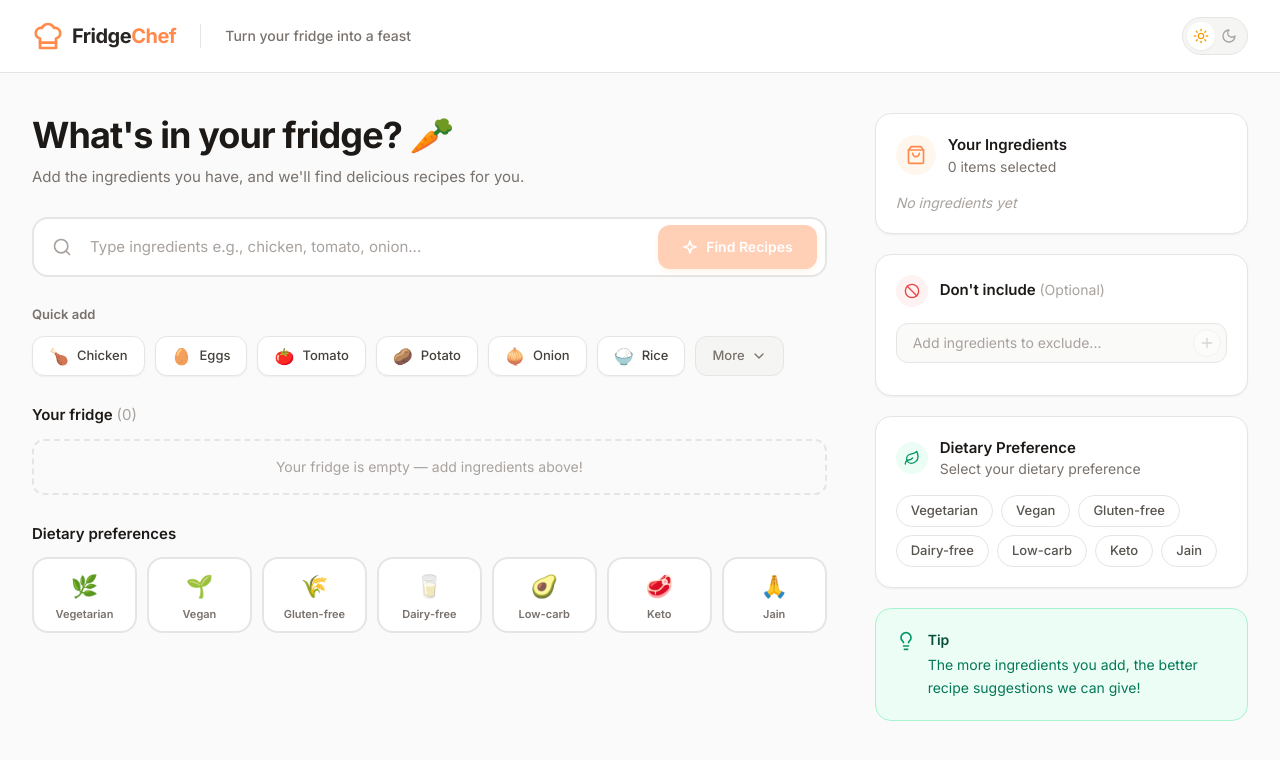
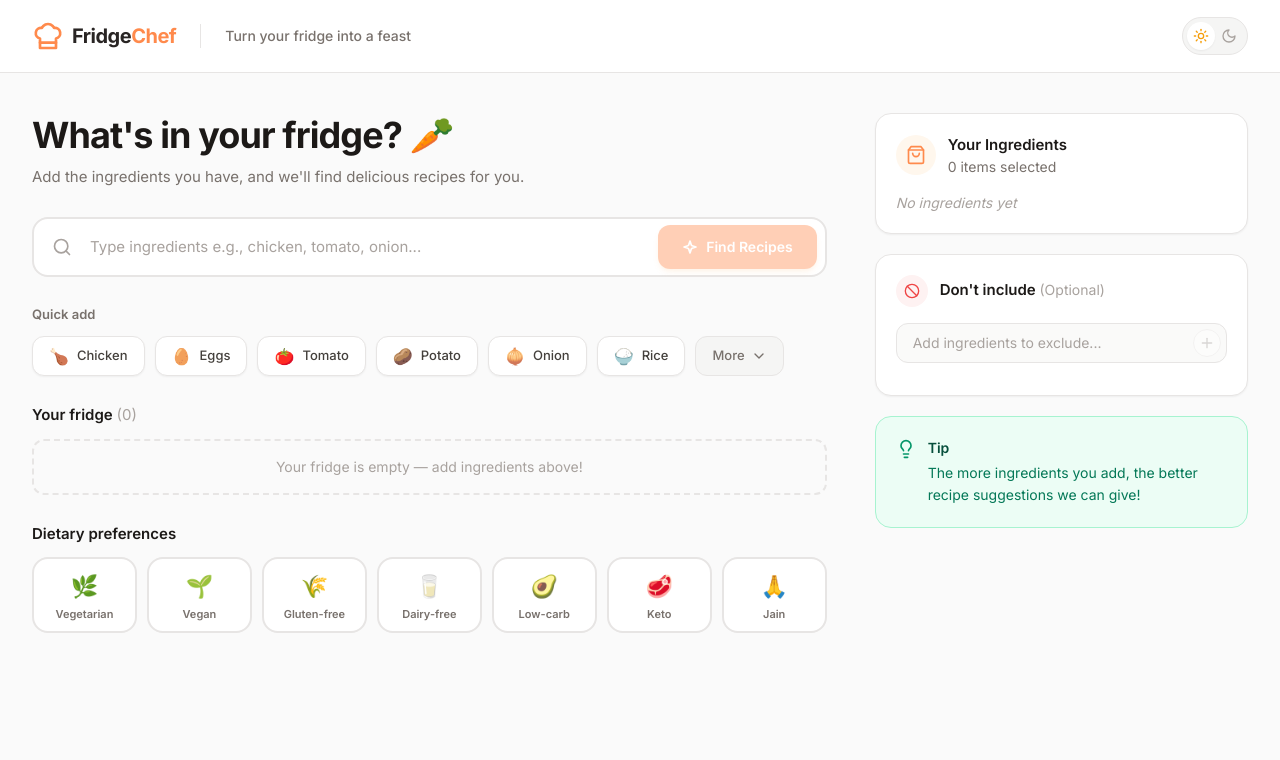
Before and after one commit to harshgupta170704/Fridge-to-recipe-Ai-Integration, a React (Vite) app in the folder client/: page / in a window 1280 px wide. Shown: the top 760 px of the page. Built offline with nearby package versions, Linux system fonts and the light colour scheme.

Commit message:
fix: remove duplicate dietary cards and add AI generated recipe images

```diff
--- a/client/src/components/FilterPanel.jsx
+++ b/client/src/components/FilterPanel.jsx
@@ -137,39 +137,7 @@ export function FilterPanel({
         </div>
       </div>
 
-      {/* ── Card 3: Dietary Preference ───────────────────────── */}
-      <div className="bg-white dark:bg-stone-900 rounded-2xl border border-stone-200 dark:border-stone-800 shadow-sm p-5">
-        <div className="flex items-center gap-3 mb-4">
-          <div className="w-8 h-8 rounded-full bg-emerald-50 dark:bg-emerald-900/20 flex items-center justify-center flex-shrink-0">
-            <Leaf className="w-4 h-4 text-emerald-600 dark:text-emerald-400" />
-          </div>
-          <div>
-            <h3 className="font-semibold text-stone-900 dark:text-stone-100 text-[15px]">Dietary Preference</h3>
-            <p className="text-sm text-stone-500 dark:text-stone-400">Select your dietary preference</p>
-          </div>
-        </div>
-
-        <div className="flex flex-wrap gap-2">
-          {DIETARY_OPTIONS.map((opt) => {
-            const isSelected = dietary === opt;
-            return (
-              <button key={opt}
-                onClick={() => onDietaryChange(isSelected ? '' : opt)}
-                className={`inline-flex items-center gap-1.5 h-8 px-3.5 rounded-full text-[13px] font-medium transition-all
-                  ${isSelected
-                    ? 'bg-emerald-500 text-white shadow-sm'
-                    : 'bg-white dark:bg-stone-800 border border-stone-200 dark:border-stone-700 text-stone-600 dark:text-stone-400 hover:border-emerald-300'
-                  }`}
-              >
-                {isSelected && <Check className="w-3.5 h-3.5" />}
-                {opt}
-              </button>
-            );
-          })}
-        </div>
-      </div>
-
-      {/* ── Card 4: Tip ──────────────────────────────────────── */}
+      {/* ── Card 3: Tip ──────────────────────────────────────── */}
       <div className="bg-emerald-50 dark:bg-emerald-950/20 rounded-2xl border border-emerald-200 dark:border-emerald-800/40 p-5">
         <div className="flex gap-3">
           <Lightbulb className="w-5 h-5 text-emerald-600 dark:text-emerald-400 flex-shrink-0 mt-0.5" />
--- a/client/src/components/RecipeCard.jsx
+++ b/client/src/components/RecipeCard.jsx
@@ -183,10 +183,14 @@ export function RecipeCard({ recipe, warnings, onRefine, refining, onClear }) {
                 </div>
               </div>
 
-              {/* Placeholder food image */}
-              <div className="hidden sm:block relative flex-shrink-0 w-[220px] h-[160px] rounded-2xl overflow-hidden bg-gradient-to-br from-orange-100 to-amber-50 dark:from-stone-800 dark:to-stone-700 border border-stone-200 dark:border-stone-700">
-                <div className="absolute inset-0 flex items-center justify-center text-6xl">🍽️</div>
-                <div className="absolute top-2 right-2 bg-white dark:bg-stone-800 rounded-full px-2.5 py-1 flex items-center gap-1 shadow-sm border border-stone-200 dark:border-stone-700">
+              {/* AI-generated food image */}
+              <div className="hidden sm:block relative flex-shrink-0 w-[220px] h-[160px] rounded-2xl overflow-hidden bg-stone-100 dark:bg-stone-800 border border-stone-200 dark:border-stone-700 shadow-sm">
+                <img
+                  src={`https://image.pollinations.ai/prompt/${encodeURIComponent(recipe.title + ' delicious plated food meal, professional food photography')}?width=400&height=300&nologo=true`}
+                  alt={recipe.title}
+                  className="w-full h-full object-cover"
+                />
+                <div className="absolute top-2 right-2 bg-white/90 backdrop-blur-sm dark:bg-stone-900/90 rounded-full px-2.5 py-1 flex items-center gap-1 shadow-sm border border-stone-200 dark:border-stone-700">
                   <Star className="w-3.5 h-3.5 text-amber-500 fill-amber-500" />
                   <span className="text-xs font-bold text-stone-700 dark:text-stone-200">4.8</span>
                 </div>
@@ -266,29 +270,37 @@ export function RecipeCard({ recipe, warnings, onRefine, refining, onClear }) {
                         : 'border-stone-200 dark:border-stone-800 hover:border-orange-200'
                       }`}>
                     <div className="flex gap-4">
-                      <div className={`w-8 h-8 rounded-full flex items-center justify-center text-sm font-bold flex-shrink-0
+                      <div className={`w-8 h-8 rounded-full flex items-center justify-center text-sm font-bold flex-shrink-0 mt-0.5
                         ${done
                           ? 'bg-emerald-100 text-emerald-600'
                           : 'bg-[#FF8A4C] text-white'
                         }`}>
                         {done ? '✓' : i + 1}
                       </div>
-                      <div className="flex-1 min-w-0">
-                        <div className="flex items-center gap-3 mb-1">
+                      <div className="flex-1 min-w-0 pr-2">
+                        <div className="flex items-center gap-3 mb-1.5">
                           <h3 className={`font-semibold text-[15px] ${done ? 'line-through text-stone-400' : 'text-stone-900 dark:text-stone-100'}`}>
                             {title}.
                           </h3>
                           {step.durationMinutes > 0 && (
-                            <span className="inline-flex items-center gap-1 text-xs text-stone-400 bg-stone-100 dark:bg-stone-800 px-2 py-0.5 rounded-full">
+                            <span className="inline-flex items-center gap-1 text-[11px] font-medium text-stone-500 bg-stone-100 dark:bg-stone-800 px-2 py-0.5 rounded-full">
                               <Clock className="w-3 h-3" /> {step.durationMinutes} min
                             </span>
                           )}
                         </div>
                         {body && (
-                          <p className={`text-sm leading-relaxed ${done ? 'text-stone-400' : 'text-stone-500 dark:text-stone-400'}`}>
+                          <p className={`text-[13px] leading-relaxed ${done ? 'text-stone-400' : 'text-stone-500 dark:text-stone-400'}`}>
                             {body}
                           </p>
                         )}
+                      </div>
+                      {/* Step image */}
+                      <div className="hidden sm:block w-[100px] h-[72px] rounded-xl overflow-hidden flex-shrink-0 bg-stone-100 dark:bg-stone-800 border border-stone-200 dark:border-stone-700">
+                        <img
+                          src={`https://image.pollinations.ai/prompt/${encodeURIComponent(title + ' cooking preparation step macro photography')}?width=200&height=144&nologo=true&seed=${i}`}
+                          alt={title}
+                          className="w-full h-full object-cover"
+                        />
                       </div>
                     </div>
                   </div>
```
